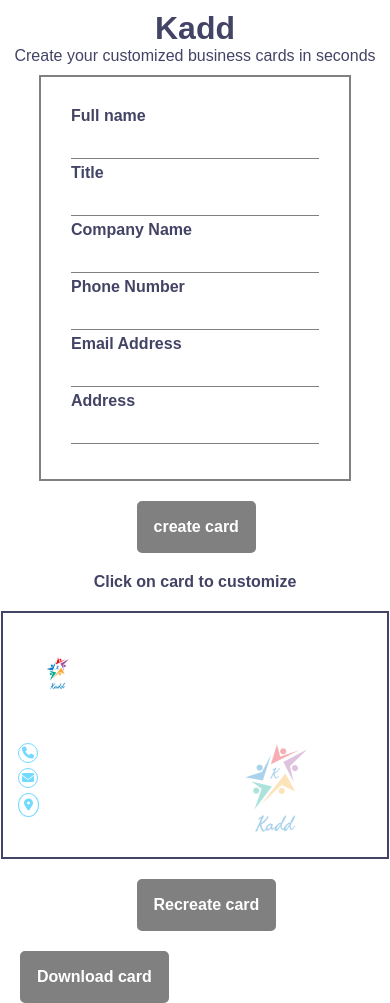
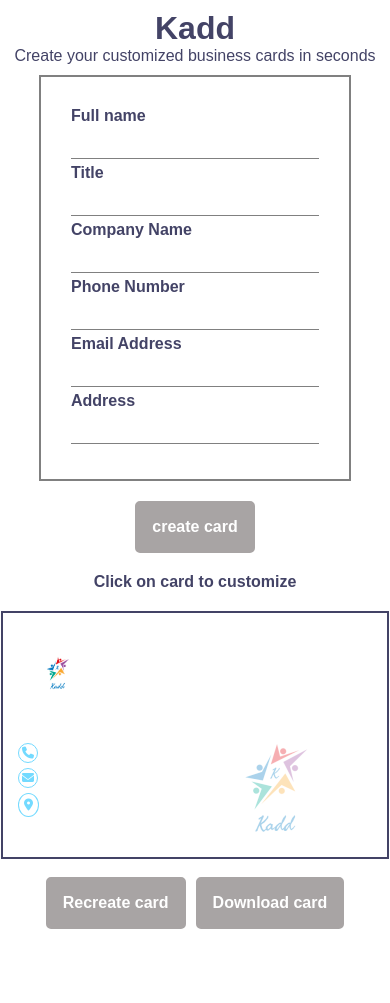
Before and after one commit to kodervine/kadd-business-card-creator, a plain HTML site: page index.html in a window 390 px wide. After the commit the page ends 929 px from the top, so only its background shows below. Drawn offline with Linux system fonts and the light colour scheme.

Commit message:
button responsiveness plus canvas editing, adding the image source for the canvas

```diff
--- a/index.html
+++ b/index.html
@@ -60,7 +60,7 @@
     </form>
 
     <!-- button -->
-    <section>
+    <section class="create-card-btn-container">
       <button class="create-card">create card</button>
     </section>
 
@@ -73,6 +73,8 @@
 
     <!-- Section -->
     <p class="click-card-info">Click on card to customize</p>
+
+    <!-- Canvas -->
     <article class="card-container" id="download-card">
       <div class="card-header">
         <img src="/images/kadd-logo.png" alt="logo image here">
@@ -98,7 +100,11 @@
       </div>
       </div>
     </article>
+
   </main>
+<!-- Image to be converted -->
+    <img src="" id="imgConverted" alt="">
+
   <section class="down-button">
     <button class="create-another-card">Recreate card</button>
     <button class="download-card">Download card</button>
--- a/style.css
+++ b/style.css
@@ -9,7 +9,7 @@
   --dark-blue-color: rgb(67, 67, 102);
   --card-sky-blue-color: rgb(115, 218, 255);
   --card-dark-blue-color: rgb(67, 67, 102);
-  --grey-color: grey;
+  --grey-color: rgb(168, 164, 164);
   --grey-box-shadow: rgb(179, 175, 175);
 }
 
@@ -66,6 +66,12 @@ body {
 }
 
 /* Button */
+.create-card-btn-container {
+  display: flex;
+  justify-content: center;
+  align-items: center;
+}
+
 .create-card,
 .create-another-card,
 .download-card {
@@ -77,14 +83,14 @@ body {
   background-color: var(--grey-color);
   border: 2px solid var(--grey-color);
   color: white;
-  margin-left: 45%;
   margin-top: 20px;
   margin-bottom: 20px;
 }
 
-.download-card {
-  margin: auto;
-  margin-left: 20px;
+.download-card,
+.create-another-card {
+  margin: 0;
+  /* margin-left: 20px; */
 }
 
 .create-card:hover,
@@ -93,6 +99,12 @@ body {
   transition: 0.5s ease-in;
   box-shadow: 0 0 10px var(--grey-box-shadow);
   transform: scale(1.07);
+}
+
+.down-button {
+  display: flex;
+  justify-content: center;
+  gap: 10px;
 }
 
 /* Red alert */
@@ -218,9 +230,4 @@ body {
     width: 80%;
     font-size: 16px;
   }
-
-.create-card,
-.create-another-card {
-  margin-left: 35%;
-  }
 }
```
